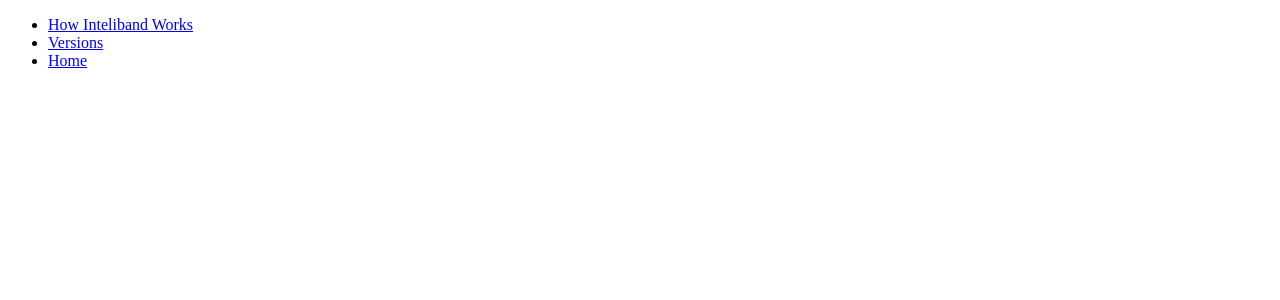
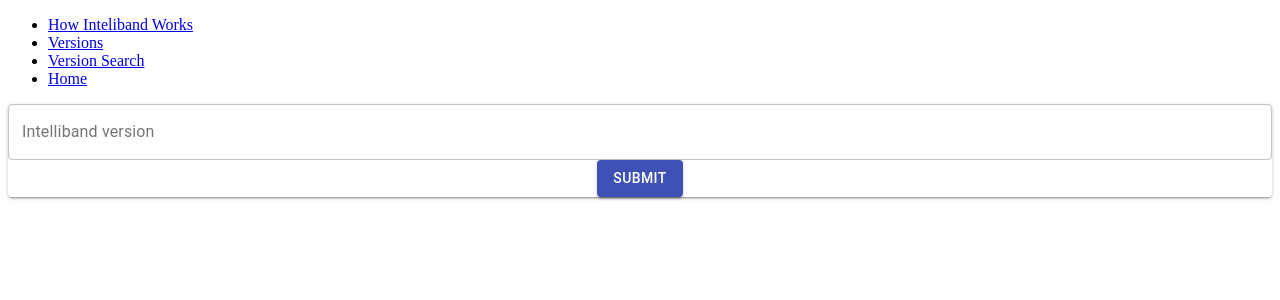
Before and after one commit to keithgodfrey55/mec-assignment-9, a React (Create React App) app in the folder my-app/: page /VersionsSearch in a window 1280 px wide. Shown: the top 300 px of the page. Built offline with nearby package versions, Linux system fonts and the light colour scheme.

Commit message:
VersionSearch update

```diff
--- a/my-app/src/index.js
+++ b/my-app/src/index.js
@@ -7,6 +7,7 @@ import Work from "./pages/how_works";
 import Version from "./components/versions.js";
 import reportWebVitals from "./reportWebVitals";
 import { BrowserRouter as Router, Switch, Route, Link } from "react-router-dom";
+import VersionSearch from './pages/VersionSearch'
 ReactDOM.render(
   <React.StrictMode>
     <Router>
@@ -18,6 +19,9 @@ ReactDOM.render(
             </li>
             <li>
               <Link to="/components/versions.js">Versions</Link>
+            </li>
+            <li>
+              <Link to="/VersionsSearch">Version Search</Link>
             </li>
             <li>
               <Link to="/">Home</Link>
@@ -34,6 +38,7 @@ ReactDOM.render(
           <Route path="/components/versions.js" component={Button}>
             <Version />
           </Route>
+          <Route path="/VersionsSearch" component={VersionSearch} />
         </Switch>
       </div>
     </Router>
--- /dev/null
+++ b/my-app/src/pages/VersionSearch.js
@@ -0,0 +1,81 @@
+import React from "react";
+import Grid from "@material-ui/core/Grid";
+import Paper from "@material-ui/core/Paper";
+import TextField from "@material-ui/core/TextField";
+import Button from "@material-ui/core/Button";
+import versionSearch from "../validation/validate";
+
+class VersionSearch extends React.Component {
+  constructor(props) {
+    super(props);
+    this.state = {
+      input: {
+        value: "",
+        error: "",
+      },
+    };
+  }
+  submitForm(event) {
+    event.preventDefault();
+    let state_value = this.state;
+
+    state_value.input.error = versionSearch(
+      state_value.input.value
+    );
+
+    this.setState(state_value);
+
+    if (state_value.input.error !== "") {
+        return state_value.input.error;
+    }
+    return;
+  }
+
+  update_field(which, event) {
+    if (event.target.value.length < 15) {
+      this.setState({
+        [which]: {
+          value: event.target.value,
+          error: this.state[which].error,
+        },
+      });
+    }
+  }
+  render() {
+    return (
+      <form
+        onSubmit={(event) => {
+          this.submitForm(event);
+        }}
+      >
+        <div>
+            <Paper elevation={2}>
+              <Grid container>
+                <Grid item xs={12} sm={12}>
+                  <TextField
+                    label="Intelliband version"
+                    placeholder="Intelliband Version #"
+                    variant="outlined"
+                    value={this.state.input.value}
+                    error={this.state.input.error !== ""}
+                    helperText={this.state.input.error}
+                    onChange={(event) => {
+                      this.update_field("input", event);
+                    }}
+                    fullWidth
+                  />
+                </Grid>
+              </Grid>
+              <Grid container justify="center">
+                <Button color="primary" variant="contained" type="submit">
+                  Submit
+                </Button>
+              </Grid>
+            </Paper>
+        </div>
+      </form>
+    );
+  }
+}
+
+export default VersionSearch;
--- a/my-app/src/validation/validate.js
+++ b/my-app/src/validation/validate.js
@@ -4,10 +4,11 @@ function versionSearch(value){
     for(let i=0; i < value.length; i++){
         for(let j=0; j < spec_chars.length; j++){
             if(value[i] === spec_chars[j]){
-                return "Invalid inout no special characters allowed"
+                return "Invalid inout no special characters allowed";
             }
-
         }
     }
     return '';
 }
+
+export default versionSearch;
```
